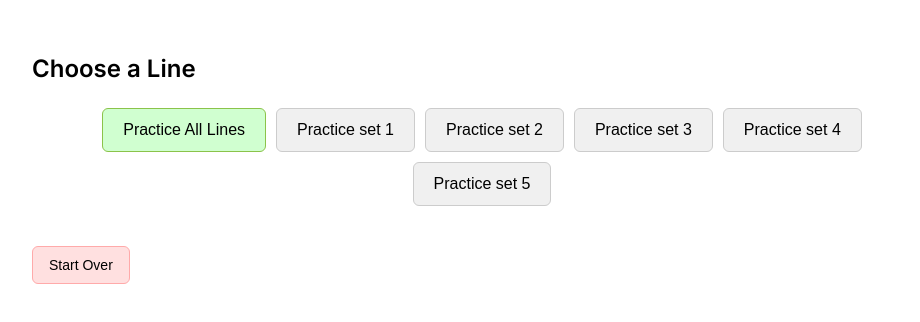
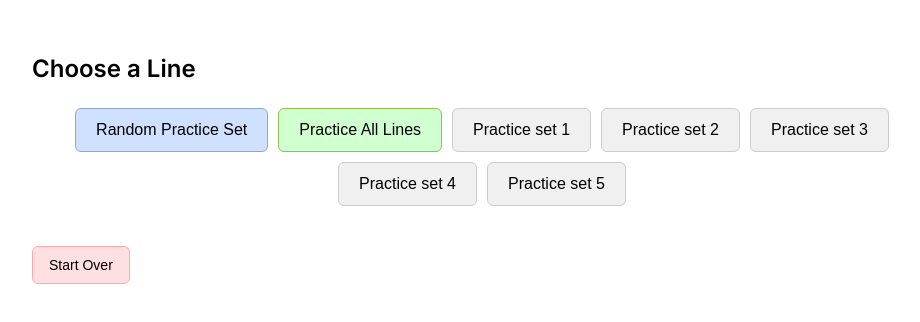
Before and after one commit to nat965/latin_settext_trainer, a React (Create React App) app: page / in a window 1280 px wide. Both pictures are taken after a click on the button "Lines 1–11". Shown: the top 322 px of the page, without its empty margins (158-1078 px from the left). Built offline with nearby package versions, Linux system fonts and the light colour scheme.

Commit message:
Update App.js
adds random button

```diff
--- a/src/App.js
+++ b/src/App.js
@@ -223,6 +223,29 @@ export default function App() {
           }}>
             <button
               onClick={() => {
+                const randomIdx = Math.floor(Math.random() * sections[selectedSectionIdx].groups.length);
+                setSelectedLineIdx(randomIdx);
+                setUserWords([]);
+                setCurrentWord("");
+                setFeedback("");
+                setMistakes(0);
+              }}
+              style={{
+                padding: "12px 20px",
+                backgroundColor: "#d0e0ff",
+                border: "1px solid #8ba6d9",
+                borderRadius: "6px",
+                cursor: "pointer",
+                fontSize: "16px",
+                minWidth: "150px",
+                textAlign: "center"
+              }}
+            >
+              Random Practice Set
+            </button>
+
+            <button
+              onClick={() => {
                 setPracticeAll(true);
                 setUserWords([]);
                 setCurrentWord("");
```
Lines whose indentation alone changed are shown as unchanged.
